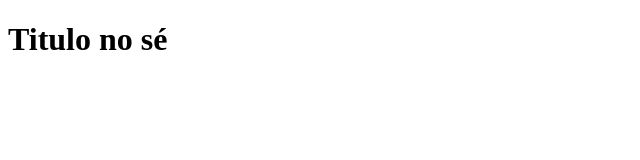
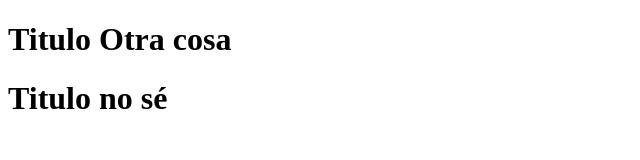
Before and after one commit to DFAM06/NuevoRepositorio, a plain HTML site: page FolderPrueba/index.html in a window 1280 px wide. Shown: the whole page, without its empty margins (0-640 px from the left). Drawn offline with Linux system fonts and the light colour scheme.

Commit message:
aaaa (#5)

```diff
--- a/FolderPrueba/index.html
+++ b/FolderPrueba/index.html
@@ -7,6 +7,7 @@
 </head>
 <body>
 
+    <h1>Titulo Otra cosa</h1>
     <h1>Titulo no sé</h1>
 
 
```
